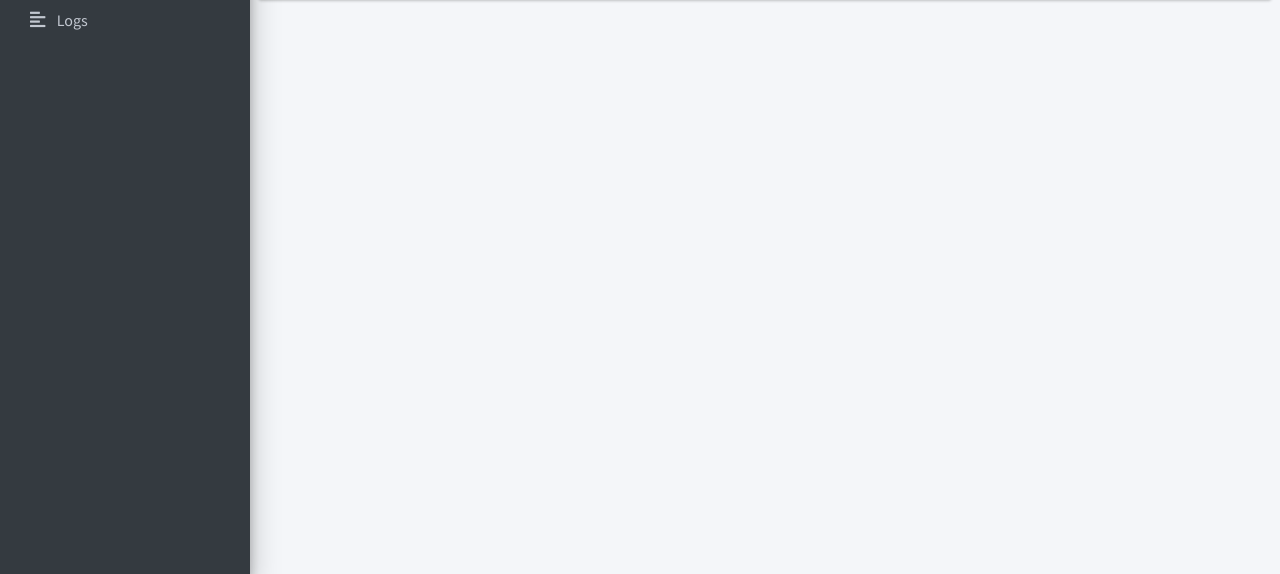
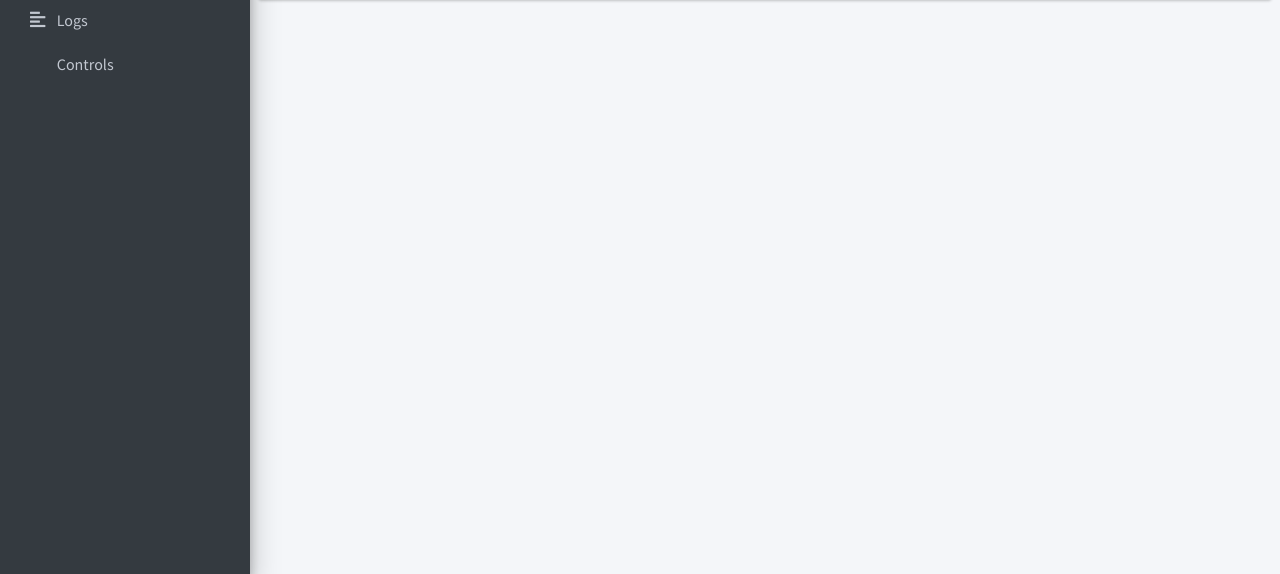
Before and after one commit to Un1xG0d/StarStream, a Flask app: page /recordings in a window 1280 px wide. Shown: the part 226-800 px from the top of the page. Run offline with Flask 3, Linux system fonts and the light colour scheme; parts of the project's set-up code (start-up, migrations or seed data) failed here and were passed over; some libraries are stand-ins or nearby versions.

Commit message:
add link to Controls page

```diff
--- a/templates/index.html
+++ b/templates/index.html
@@ -64,6 +64,12 @@
             <a href="/logs" class="nav-link">
               <i class="nav-icon fas fa-align-left"></i>
               <p>Logs</p>
+            </a>
+          </li>
+          <li class="nav-item">
+            <a href="/controls" class="nav-link">
+              <i class="nav-icon fas fa-settings"></i>
+              <p>Controls</p>
             </a>
           </li>
         </ul>
--- a/templates/logs.html
+++ b/templates/logs.html
@@ -66,6 +66,12 @@
               <p>Logs</p>
             </a>
           </li>
+          <li class="nav-item">
+            <a href="/controls" class="nav-link">
+              <i class="nav-icon fas fa-settings"></i>
+              <p>Controls</p>
+            </a>
+          </li>
         </ul>
       </nav>
     </div>
--- a/templates/recordings.html
+++ b/templates/recordings.html
@@ -64,6 +64,12 @@
             <a href="/logs" class="nav-link">
               <i class="nav-icon fas fa-align-left"></i>
               <p>Logs</p>
+            </a>
+          </li>
+          <li class="nav-item">
+            <a href="/controls" class="nav-link">
+              <i class="nav-icon fas fa-settings"></i>
+              <p>Controls</p>
             </a>
           </li>
         </ul>
```
